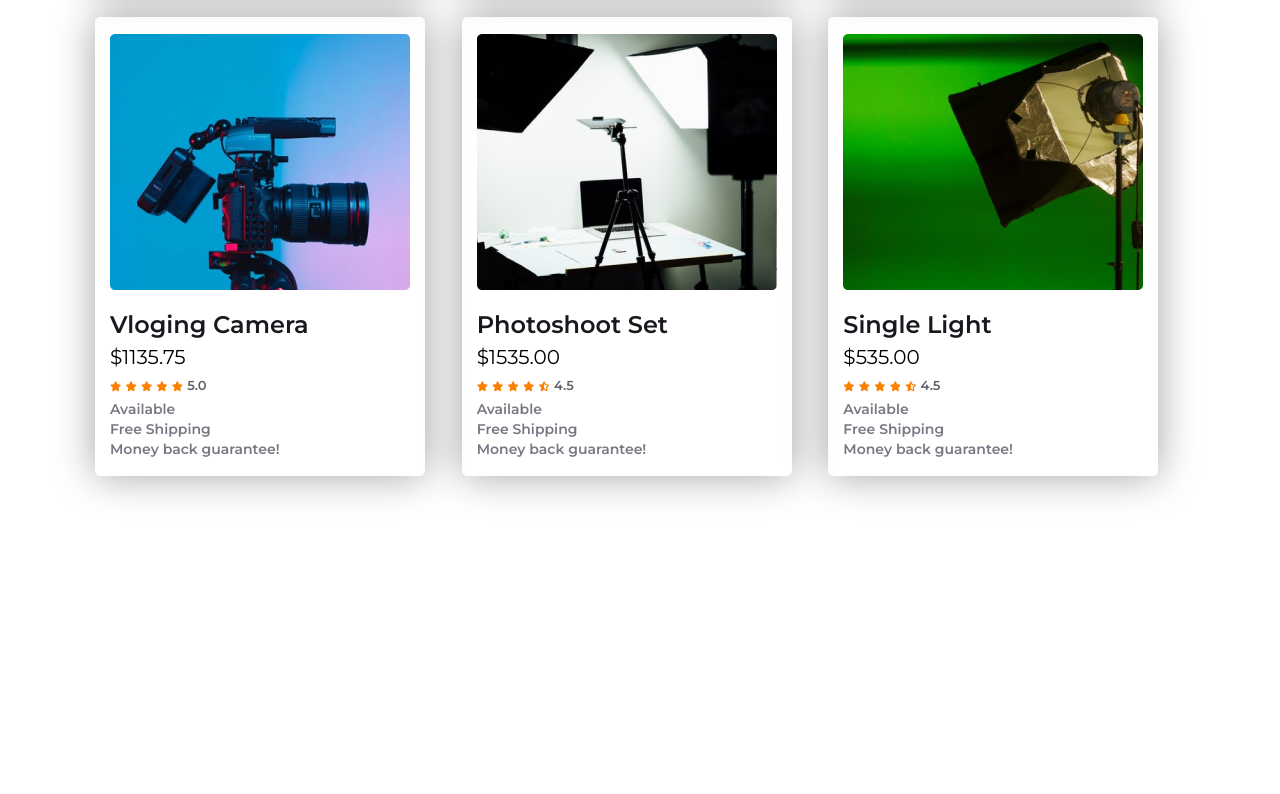
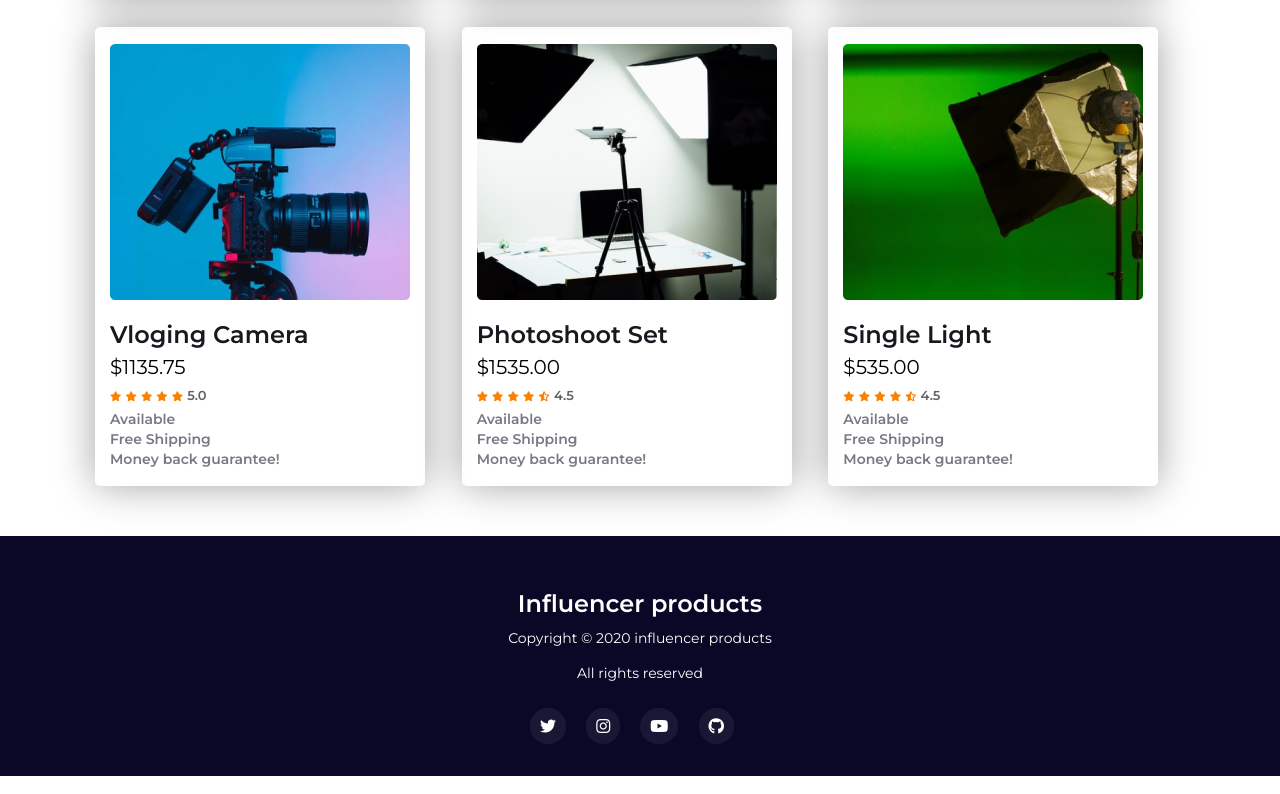
Before and after one commit to nazm0l/influencer-assignment, a plain HTML site: page index.html in a window 1280 px wide. Shown: the part 1583-2377 px from the top of the page. Before the commit the page ends 2109 px from the top, so only its background shows below. Drawn offline with Linux system fonts and the light colour scheme.

Commit message:
footer added

```diff
--- a/index.html
+++ b/index.html
@@ -16,7 +16,7 @@
                 <div class="header-text">
                     <h2>Start your Journey as Influencer</h2>
                     <p>Lorem ipsum, dolor sit amet consectetur adipisicing elit. Et aliquid id totam. Vero molestias  qui corporis iure quae, aperiam illum?</p>
-                    <div class="btn">
+                    <div class="btn-bg">
                         <a href="#">Preebook now</a>
                         <i class="fas fa-arrow-right"></i>
                     </div>
@@ -28,6 +28,7 @@
         </div>
     </header>
     <main>
+        <!---------------------------- Popular section start  -------------------->
         <div class="container">
             <h2 class="popular-title">Popular Collection</h2>
             <div class="products">
@@ -214,5 +215,20 @@
             </div>
         </div>
     </main>
+    <footer>
+        <div class="footer-container">
+            <div class="footer-text">
+                <h2>Influencer products</h2>
+                <p>Copyright © 2020  influencer products</p>
+                <p>All rights reserved</p>
+            </div>
+            <div>
+                <a href=""><i class="fab fa-twitter footer-icon"></i></a>
+                <a href=""><i class="fab fa-instagram footer-icon"></i></a>
+                <a href=""><i class="fab fa-youtube footer-icon"></i></a>
+                <a href=""><i class="fab fa-github footer-icon"></i></a>
+            </div>
+        </div>
+    </footer>
 </body>
 </html>
--- a/style.css
+++ b/style.css
@@ -22,7 +22,7 @@ body{
 .header-container{
     display: flex;
     align-items: center;
-    margin: 50px 0px;
+    margin: 60px 0px;
 }
 
 .header-text{
@@ -41,7 +41,7 @@ body{
     color: #3A3A3A;
 }
 
-.btn{
+.btn-bg{
     display: flex;
     align-items: center;
     background-color: #E02C6D;
@@ -51,7 +51,7 @@ body{
     padding: 0 24px;
 }
 
-.btn a{
+.btn-bg a{
     text-decoration: none;
     color: #FFFFFF;
     font-weight: 600;
@@ -68,8 +68,22 @@ body{
     background-image: url(images/Circle\ design.svg);
     background-position: center;
     background-size: 100%;
+    animation: pulse 5s infinite;
 }
 
+@keyframes pulse {
+    0% {
+      background-color: #e02c6e2c;
+      border-radius: 50%;
+    }
+    50%{
+        background-color: #6c6c6c28;
+    }
+    100% {
+      background-color: #ff403631;
+      border-radius: 50%;
+    }
+  }
 /* Popular Collection Start */
 
 .popular-title{
@@ -132,3 +146,52 @@ body{
     font-size: 13px;
     font-weight: 600;
 }
+
+/* .btn{
+    display: flex;
+    align-items: center;
+    justify-content: flex-end;
+}
+
+.btn a{
+    text-decoration: none;
+    color: #E02C6D;
+    font-weight: 600;
+    font-size: 16px;
+}
+
+.btn-icon-color{
+    color: #E02C6D;
+} */
+
+/* Footer Section Start  */
+
+footer{
+    background-color: #0A0826;
+    height: 240px;
+}
+
+.footer-container{
+    padding: 50px 0px;
+    text-align: center;
+    color: #FFFFFF;
+    line-height: 35px;
+}
+
+.footer-icon{
+    background-color: #ffffff10;
+    color: #FFFFFF;
+    padding: 10px;
+    border-radius: 50%;
+    margin-right: 16px;
+    margin-top: 17px;
+}
+
+.footer-text h2{
+    font-size: 24px;
+    font-weight: 600;
+}
+
+.footer-text p{
+    font-size: 14px;
+}
```
